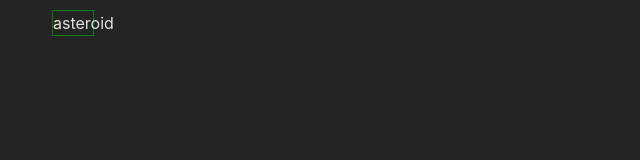
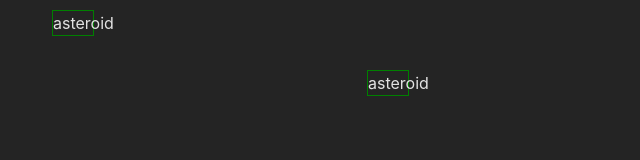
Before and after one commit to jsnorek/techtonica-assignments, a React (Vite) app in the folder react_game_project/game_core/: page / in a window 1280 px wide. Shown: the part 351-511 px from the top of the page, without its empty margins (0-640 px from the left). Built offline with nearby package versions, Linux system fonts and the light colour scheme.

Commit message:
code cleanup

```diff
--- a/react_game_project/game_core/src/App.jsx
+++ b/react_game_project/game_core/src/App.jsx
@@ -4,15 +4,10 @@ import Counter from "./Counter";
 
 
 function App() {
+  //ship position
   const [position, setPosition] = useState(0);
-  //const [bulletPosition, setBulletPosition] = useState(0);
+  //game score
   const [score, setScore] = useState(0);
-  // const [asteroid, setAsteroid] = useState({ x: generator(500), y: generator(700) });
-
-  // function generator(maxBoundary) {
-  //   const randomNum = Math.floor(Math.random() * (maxBoundary + 1));
-  //   return randomNum;
-  // }
 
   function handleKeyDown(e) {
     if (e.key === "ArrowLeft") {
@@ -25,35 +20,13 @@ function App() {
       }
     }
   }
-
-  //if ship position and asteroid position is the same, then score counter goes up, else stays 0
-  // function addScore() {
-  //   if(//asteroid blows up)
-  //   setScore(previousScore => previousScore + 100)
-  // }
-
-
-  // addScore function will go here
+//useeffect is a callback that runs after the component renders and here, adds an event listener for "keydown" event that runs the handleKeyDown function
   useEffect(() => {
     document.addEventListener("keydown", handleKeyDown);
     return () => {
       document.removeEventListener("keydown", handleKeyDown);
     };
   }, [handleKeyDown]);
-
-
-
-
-  // useEffect(() => {
-  //   const interval = setInterval(() => {
-  //     setAsteroid((prev) => {
-  //       return {
-  //         ...prev,
-  //         y: prev.y + 10
-  //       }
-  //     })
-  //   }, 1000)
-  // }, [])
 
   return (
     <div className="container">
@@ -62,10 +35,7 @@ function App() {
         ship
       </div>
       <Asteroid position={position} setScore={setScore}/>
-      {/* <Asteroid /> */}
-      {/* <div className="asteriods" style={{ top: `${asteroid.y}px`, left: `${asteroid.x}px` }}>
-        asteroid
-      </div> */}
+      <Asteroid position={position} setScore={setScore}/>
     </div>
   );
 }
```
Also changed, not shown: react_game_project/game_core/src/Asteroid.jsx (+14 -19 lines), react_game_project/game_core/src/Counter.jsx (+2 -16 lines).
